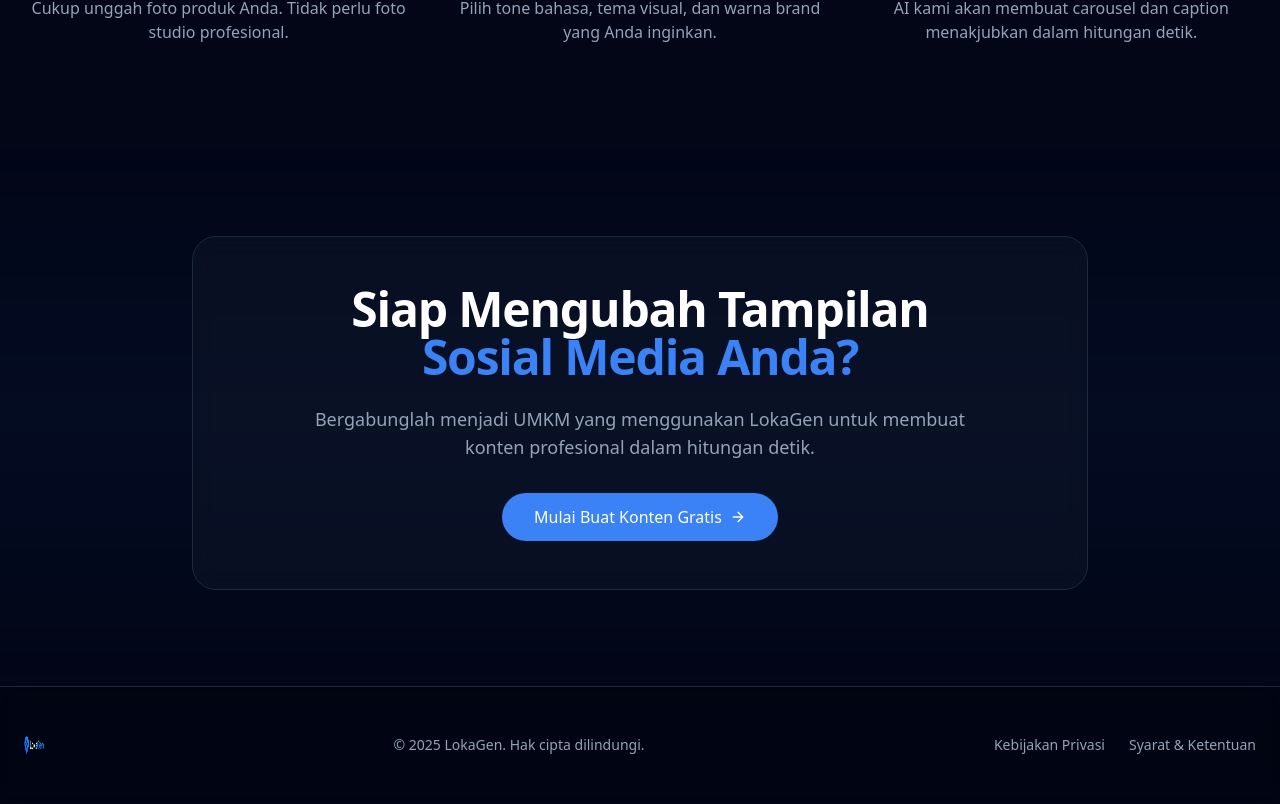
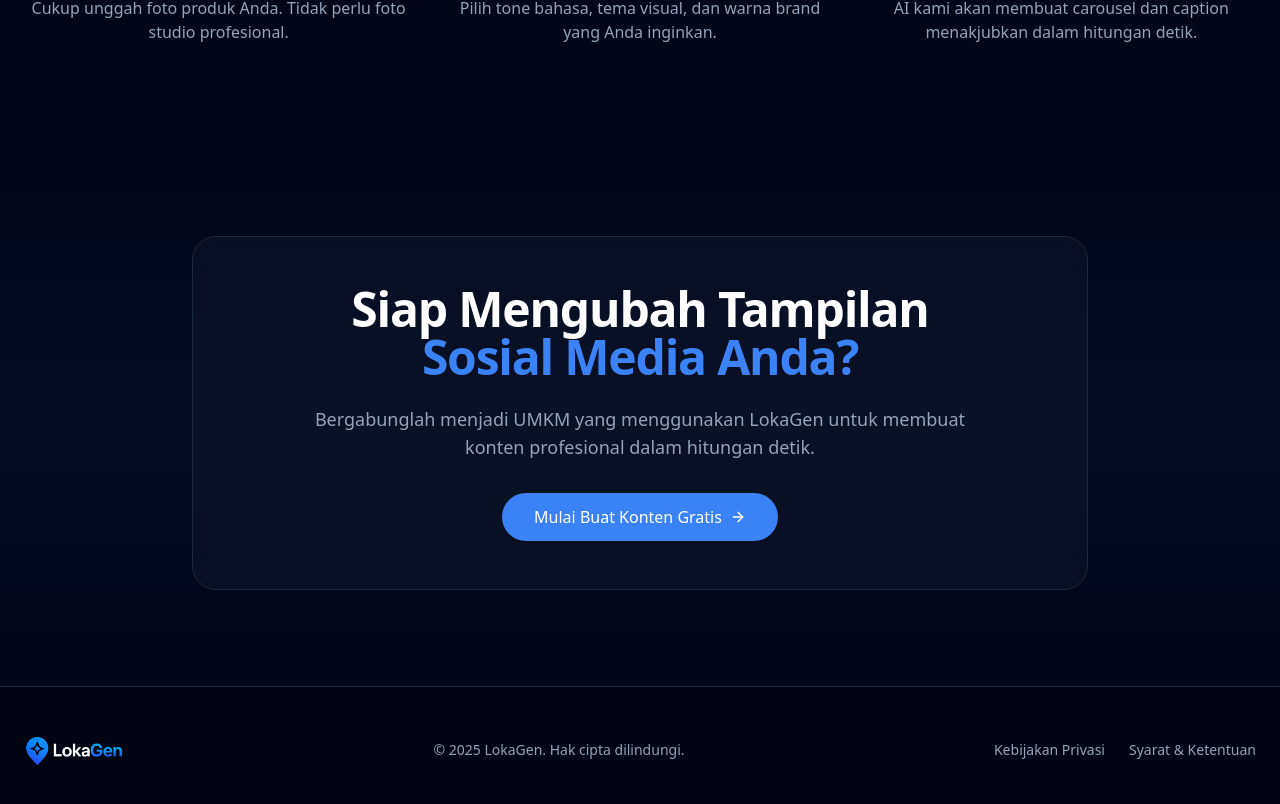
Before and after one commit to YudaClairee/lokagen, a Next.js app: page / in a window 1280 px wide. Shown: the part 2734-3538 px from the top of the page. Built offline with nearby package versions, Linux system fonts and the light colour scheme.

Commit message:
fixing footer logo

```diff
--- a/src/components/landing/Footer.tsx
+++ b/src/components/landing/Footer.tsx
@@ -8,7 +8,7 @@ export function Footer() {
       <div className="container mx-auto px-4 md:px-6">
         <div className="flex flex-col items-center justify-between gap-6 md:flex-row">
           <div className="flex items-center gap-2">
-            <Image src="/lokagen.png" alt="Logo" width={32} height={32} className="h-5 w-5" />
+            <Image src="/lokagen.png" alt="Logo" width={100} height={100}/>
           </div>
 
           <p className="text-sm text-muted-foreground">
```
